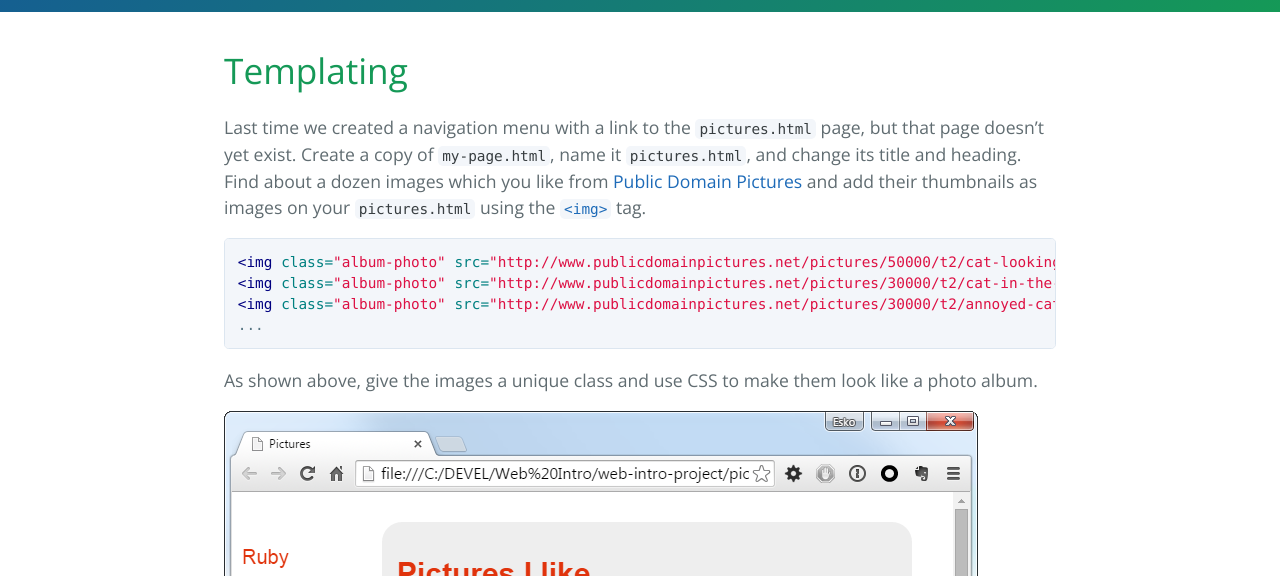
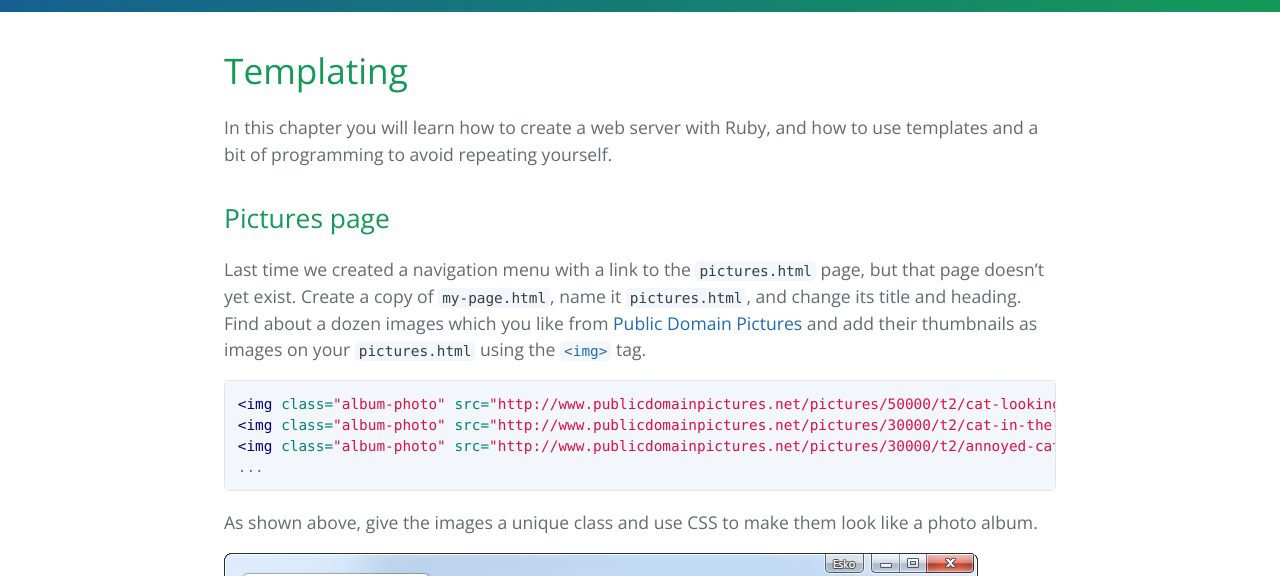
Before and after one commit to luontola/web-intro, a Jekyll site: the page built from templating.md, in a window 1280 px wide and 900 px high, cut to the strip 324-900 px from the top of the window. Built offline with Jekyll 4.4.1, drawn with Linux system fonts in a browser that asks for light colours; Markdown is read by kramdown in place of the engine named in the settings.

Commit message:
Templating intro

```diff
--- a/templating.md
+++ b/templating.md
@@ -4,6 +4,11 @@ title: Templating
 permalink: /templating/
 next: /databases/
 ---
+
+In this chapter you will learn how to create a web server with Ruby, and how to use templates and a bit of programming to avoid repeating yourself.
+
+
+## Pictures page
 
 Last time we created a navigation menu with a link to the `pictures.html` page, but that page doesn't yet exist. Create a copy of `my-page.html`, name it `pictures.html`, and change its title and heading. Find about a dozen images which you like from [Public Domain Pictures](http://www.publicdomainpictures.net/) and add their thumbnails as images on your `pictures.html` using the [`<img>`][html-img] tag.
 
```
